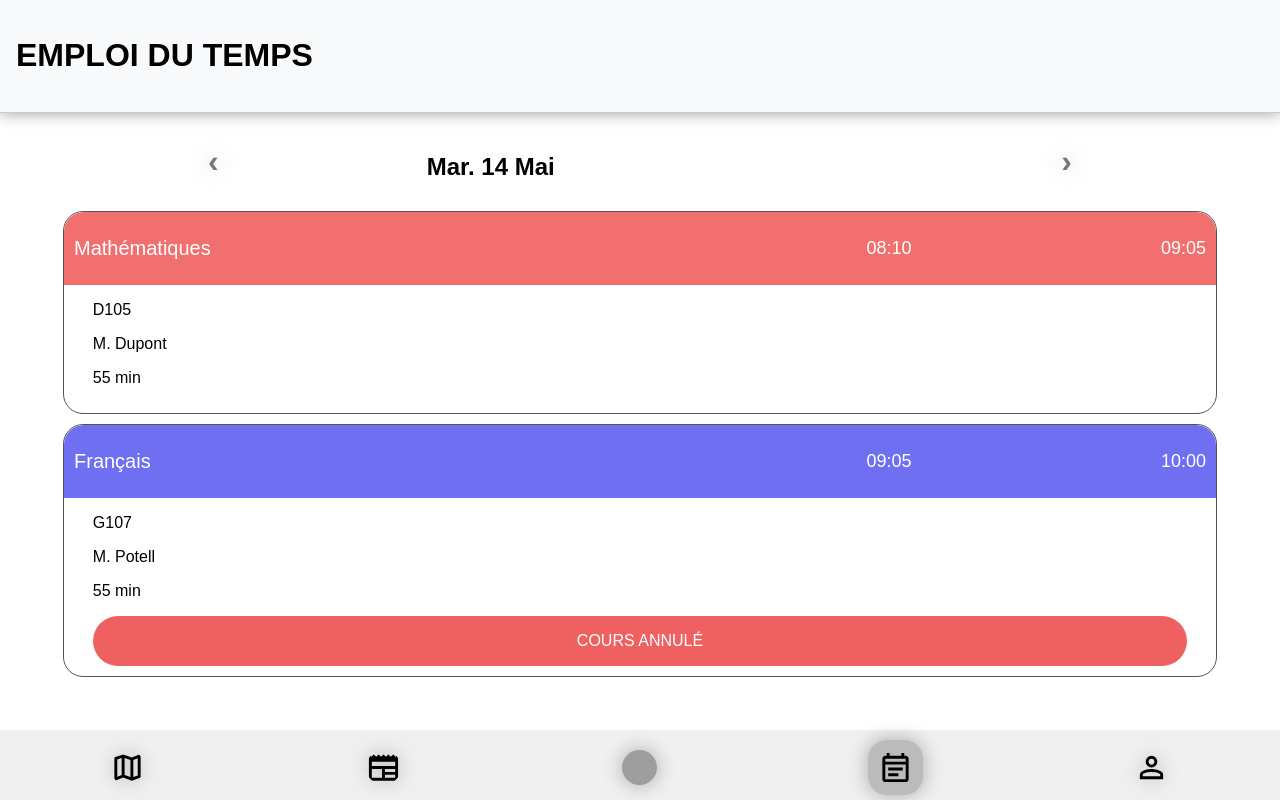
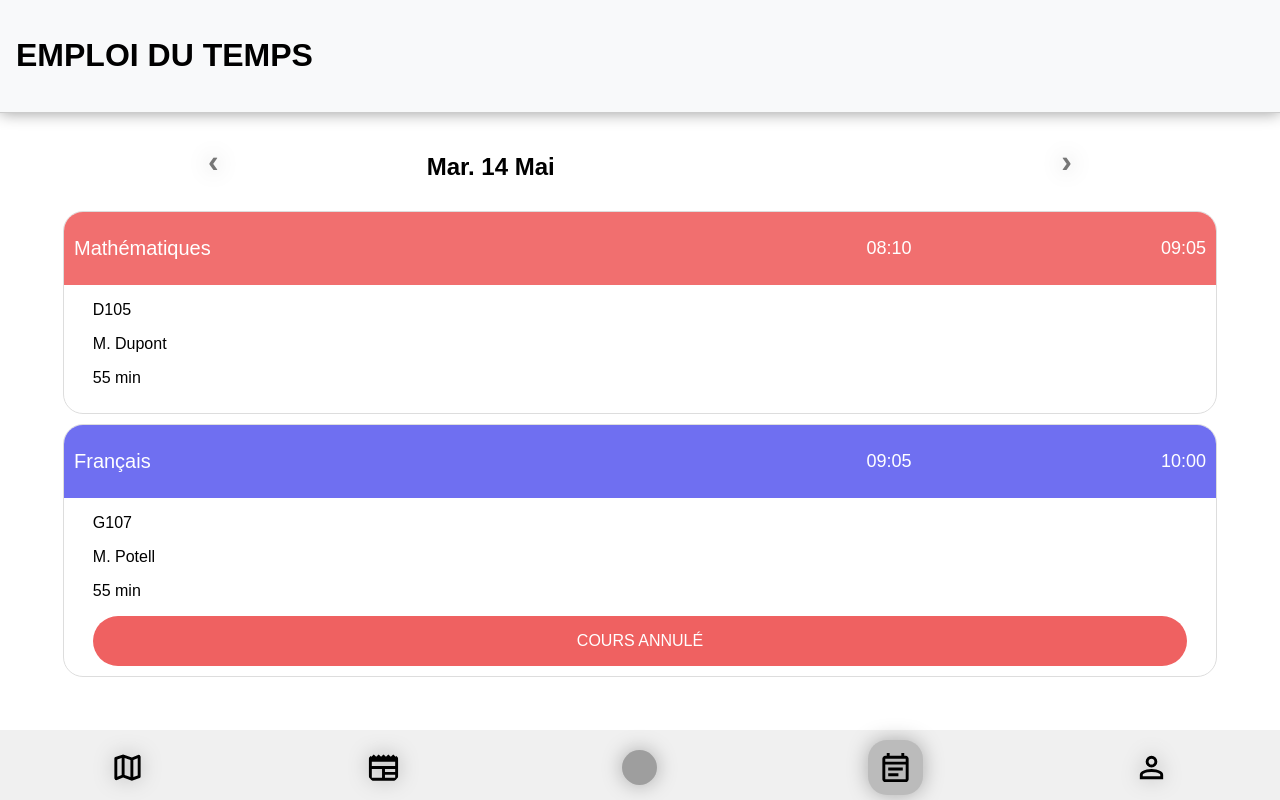
Before and after one commit to Slysoks/joliotapp, a React (Vite) app: page /timetable in a window 1280 px wide. Built offline with nearby package versions, Linux system fonts and the light colour scheme; grey boxes are pictures that could not be loaded.

Commit message:
- Changed lesson's border and lesson's header's border radius toi fit correctly in the box

```diff
--- a/src/assets/pages/Timetable/Timetable.css
+++ b/src/assets/pages/Timetable/Timetable.css
@@ -29,8 +29,9 @@ nav .arrow, nav h1 {
   flex-direction: column;
   width: 90%;
   margin-top: 10px;
-  border: #555 1px solid;
+  border: #ddd 1px solid;
   border-radius: 20px;
+  overflow: hidden;
 }
 #table .lesson header {
   display: flex;
@@ -38,7 +39,6 @@ nav .arrow, nav h1 {
   align-items: center;
   color: #fff;
   padding: 5px 10px;
-  border-radius: 20px 20px 0 0;
 }
 #table .lesson header.mat {
   background: #f16f6f;
--- a/src/assets/pages/Timetable/Timetable.scss
+++ b/src/assets/pages/Timetable/Timetable.scss
@@ -34,8 +34,9 @@ nav {
     width: 90%;
     margin-top: 10px;
 
-    border: #555 1px solid;
+    border: #ddd 1px solid;
     border-radius: 20px;
+    overflow: hidden;
 
     header {
       display: flex;
@@ -45,7 +46,6 @@ nav {
       color: #fff;
 
       padding: 5px 10px;
-      border-radius: 20px 20px 0 0;
 
       &.mat {
         background: #f16f6f;
```
Also changed, not shown: 1 other file (tests, documents, lock files or other folders).
